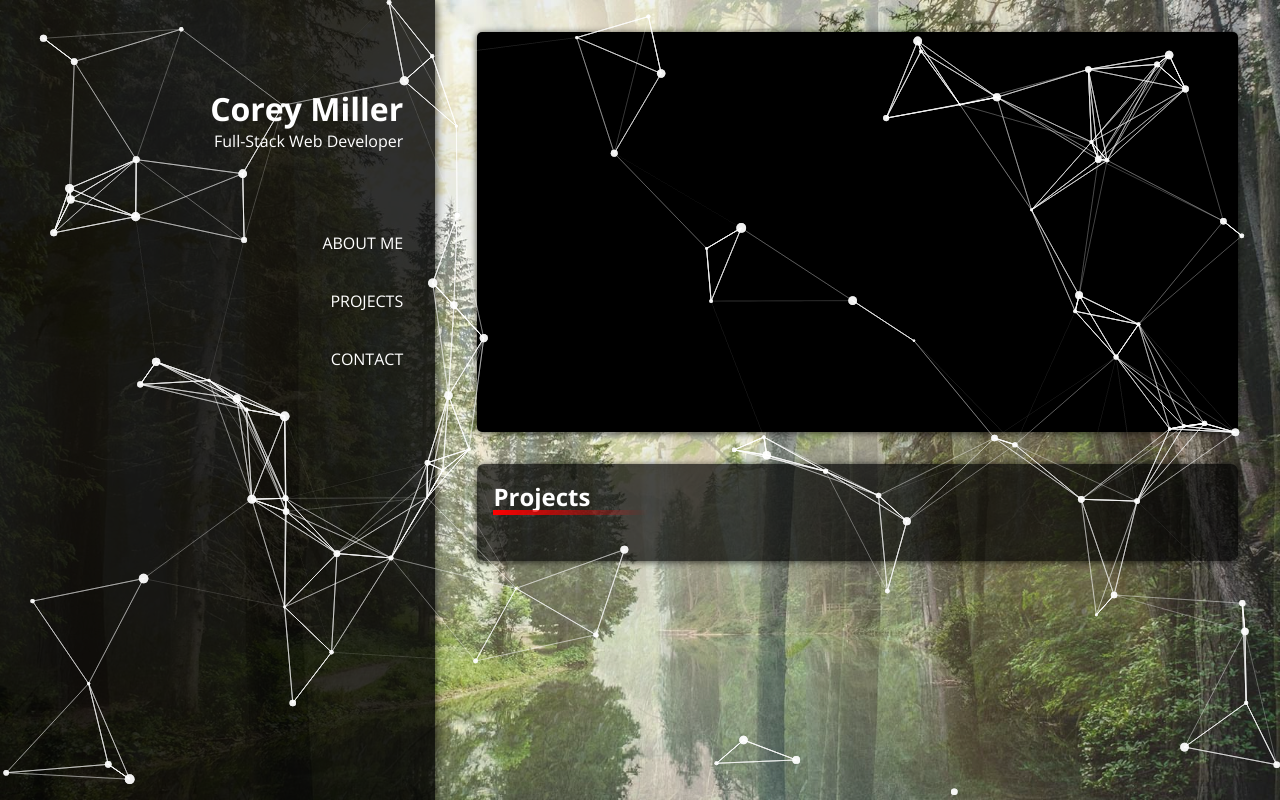
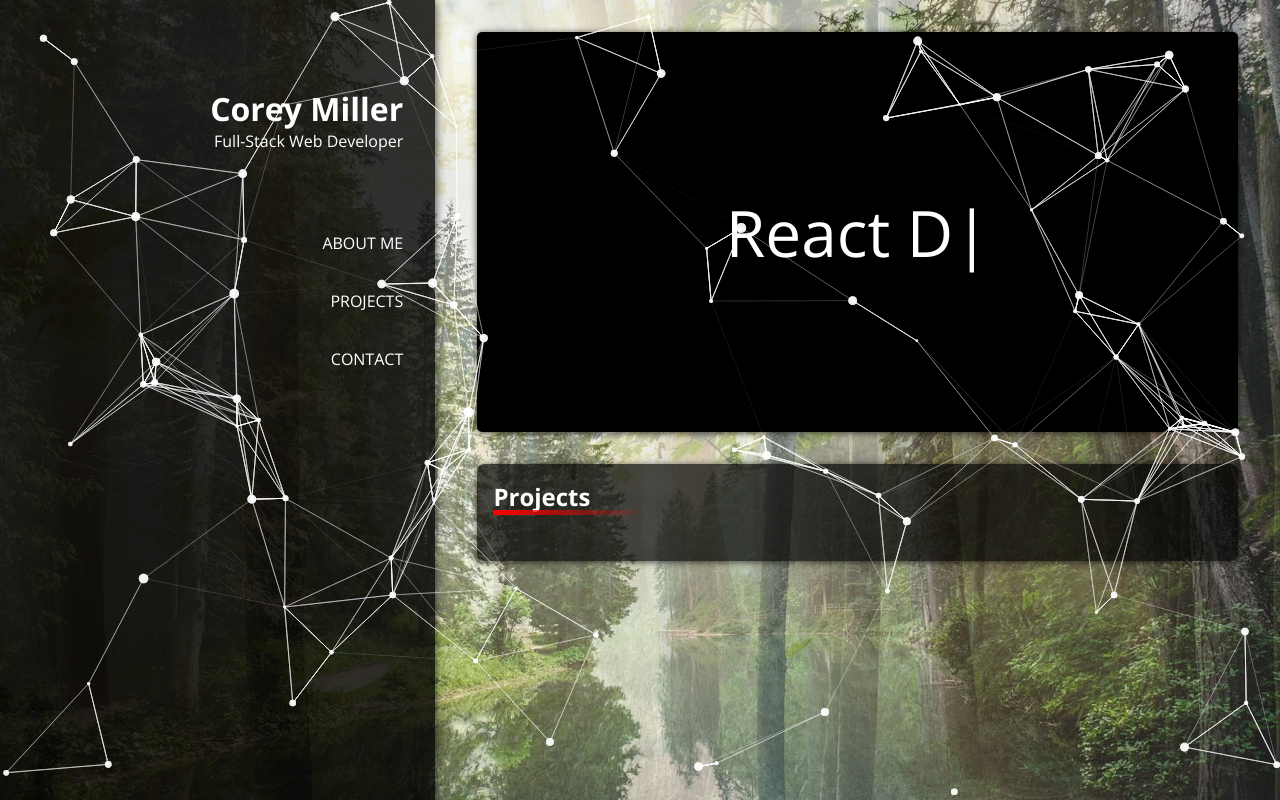
Before and after one commit to CoreyMiller85/portfolio-glass, a React (Create React App) app: page / in a window 1280 px wide. Built offline with nearby package versions, Linux system fonts and the light colour scheme.

Commit message:
add styling to particles

```diff
--- a/package.json
+++ b/package.json
@@ -10,6 +10,7 @@
 		"react-dom": "^17.0.2",
 		"react-scripts": "4.0.3",
 		"react-tsparticles": "^1.33.2",
+		"typewriter-effect": "^2.18.0",
 		"web-vitals": "^1.1.1"
 	},
 	"scripts": {
--- a/src/_main.scss
+++ b/src/_main.scss
@@ -14,3 +14,4 @@
 @import "./components/Section/Section";
 @import "./components/Jobs/Jobs";
 @import "./components/HeroParticles/HeroParticles";
+@import "./components/TypeWriterText/TypeWriterText";
--- a/src/components/HeroImage/HeroImage.js
+++ b/src/components/HeroImage/HeroImage.js
@@ -1,5 +1,6 @@
 import React from "react";
 import HeroParticles from "../HeroParticles/HeroParticles";
+import TypeWriterText from "../TypeWriterText/TypeWriterText";
 import "./_HeroImage.scss";
 
 function HeroImage() {
--- a/src/components/HeroParticles/HeroParticles.js
+++ b/src/components/HeroParticles/HeroParticles.js
@@ -1,4 +1,6 @@
 import Particles from "react-tsparticles";
+import TypeWriterText from "../TypeWriterText/TypeWriterText";
+import "./_HeroParticles.scss";
 
 const HeroParticles = () => {
 	const particlesInit = (main) => {
@@ -12,6 +14,7 @@ const HeroParticles = () => {
 	};
 
 	return (
+		<div className="particles">
 			<Particles
 				id="tsparticles"
 				init={particlesInit}
@@ -95,6 +98,8 @@ const HeroParticles = () => {
 					detectRetina: true,
 				}}
 			/>
+			<TypeWriterText className="testblah" />
+		</div>
 	);
 };
 
--- a/src/components/HeroParticles/_HeroParticles.scss
+++ b/src/components/HeroParticles/_HeroParticles.scss
@@ -1,4 +1,10 @@
-#tsparticles {
+.particles {
 	width: 100%;
 	height: 100%;
+	position: relative;
 }
+
+#tsparticles {
+	height: 100%;
+	width: 100%;
+}
--- /dev/null
+++ b/src/components/TypeWriterText/TypeWriterText.js
@@ -0,0 +1,24 @@
+import Typewriter from "typewriter-effect";
+import "./_TypeWriterText.scss";
+
+const TypeWriterText = (props) => {
+	return (
+		<div className="typewriter">
+			{" "}
+			<Typewriter
+				onInit={(typewriter) => {
+					typewriter
+
+						.typeString("Corey Miller")
+
+						.pauseFor(1000)
+						.deleteAll()
+						.typeString("React Developer")
+						.start();
+				}}
+			/>
+		</div>
+	);
+};
+
+export default TypeWriterText;
--- /dev/null
+++ b/src/components/TypeWriterText/_TypeWriterText.scss
@@ -0,0 +1,9 @@
+.typewriter {
+	position: absolute;
+	z-index: 100;
+	color: white;
+	top: 50%;
+	left: 50%;
+	font-size: 4rem;
+	transform: translate(-50%, -50%);
+}
```
Also changed, not shown: 1 other file (tests, documents, lock files or other folders). Lines whose indentation alone changed are shown as unchanged.
